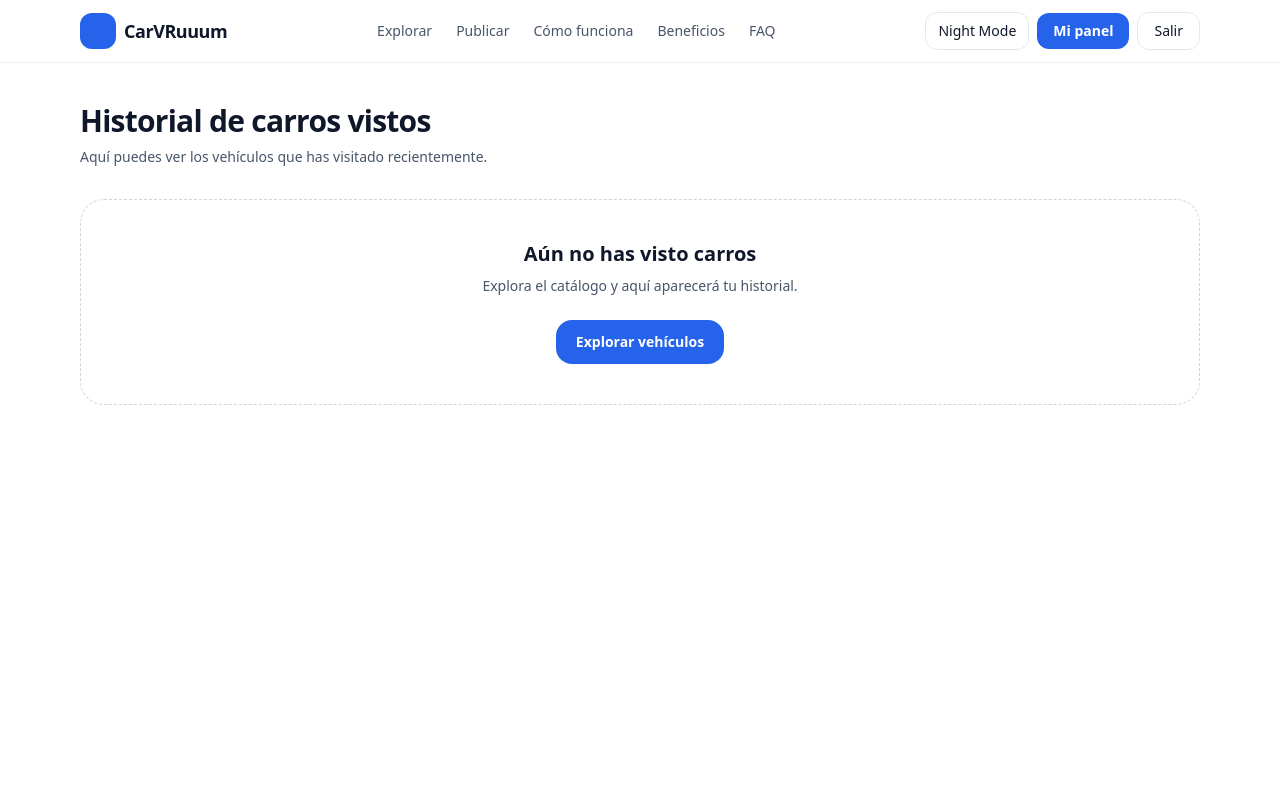
After one commit to SimonCastroV/CARVRUUM, a Django app: page /cars/history/ in a window 1280 px wide. The commit adds this page. Run offline with Django 5.2, Linux system fonts and the light colour scheme; a user stored in the database is signed in; data comes from the database, SQL or seed files in the repository; both versions use the stored data as it was after the commit; some libraries are stand-ins or nearby versions.

Commit message:
added history of viewed vehicles

```diff
--- a/account/templates/account/profile.html
+++ b/account/templates/account/profile.html
@@ -53,6 +53,8 @@
         <p class="text-sm text-slate-500">Favoritos</p>
         <p class="mt-2 text-3xl font-bold">{{ my_favorites_count }}</p>
       </div>
+
+      <a href="{% url 'cars:viewed_history' %}">Historial</a>
     </div>
   </div>
 </section>
--- /dev/null
+++ b/cars/templates/cars/history.html
@@ -0,0 +1,60 @@
+{% extends "base.html" %}
+{% block title %}Historial de visualización | CarVRuuum{% endblock %}
+
+{% block content %}
+<section class="mx-auto max-w-6xl px-4 py-10">
+  <div class="flex items-center justify-between gap-4">
+    <div>
+      <h1 class="text-3xl font-bold tracking-tight">Historial de carros vistos</h1>
+      <p class="mt-2 text-sm text-slate-600 dark:text-slate-300">
+        Aquí puedes ver los vehículos que has visitado recientemente.
+      </p>
+    </div>
+  </div>
+
+  {% if history %}
+    <div class="mt-8 grid gap-4 md:grid-cols-2 xl:grid-cols-3">
+      {% for item in history %}
+        <article class="rounded-3xl border border-slate-200 bg-white p-6 shadow-sm transition hover:-translate-y-1 hover:shadow-md dark:border-slate-800 dark:bg-slate-900">
+          <div class="flex items-start justify-between gap-3">
+            <div>
+              <h2 class="text-lg font-bold text-slate-900 dark:text-white">
+                {{ item.car.brand }} {{ item.car.model }}
+              </h2>
+              <p class="mt-1 text-sm text-slate-600 dark:text-slate-300">
+                {{ item.car.city }}
+              </p>
+            </div>
+
+            <span class="rounded-full bg-blue-50 px-3 py-1 text-xs font-semibold text-blue-700 dark:bg-blue-950/40 dark:text-blue-300">
+              Visto {{ item.times_viewed }} {% if item.times_viewed == 1 %}vez{% else %}veces{% endif %}
+            </span>
+          </div>
+
+          <div class="mt-4 space-y-2 text-sm text-slate-600 dark:text-slate-300">
+            <p><span class="font-semibold text-slate-900 dark:text-white">Precio:</span> ${{ item.car.price }}</p>
+            <p><span class="font-semibold text-slate-900 dark:text-white">Última visita:</span> {{ item.last_viewed_at|date:"d/m/Y H:i" }}</p>
+          </div>
+
+          <div class="mt-6">
+            <a href="{% url 'cars:car_detail' item.car.pk %}"
+               class="inline-flex rounded-2xl bg-blue-600 px-4 py-3 text-sm font-semibold text-white hover:bg-blue-700">
+              Ver vehículo
+            </a>
+          </div>
+        </article>
+      {% endfor %}
+    </div>
+  {% else %}
+    <div class="mt-8 rounded-3xl border border-dashed border-slate-300 p-10 text-center dark:border-slate-700">
+      <h2 class="text-xl font-bold">Aún no has visto carros</h2>
+      <p class="mt-2 text-sm text-slate-600 dark:text-slate-300">
+        Explora el catálogo y aquí aparecerá tu historial.
+      </p>
+      <a href="/cars/" class="mt-6 inline-flex rounded-2xl bg-blue-600 px-5 py-3 text-sm font-semibold text-white hover:bg-blue-700">
+        Explorar vehículos
+      </a>
+    </div>
+  {% endif %}
+</section>
+{% endblock %}
--- a/cars/urls.py
+++ b/cars/urls.py
@@ -11,4 +11,5 @@ urlpatterns = [
     path("<int:car_id>/delete/", views.car_delete, name="car_delete"),
     path("<int:car_id>/favorite/", views.toggle_favorite, name="toggle_favorite"),
     path("favorites/", views.my_favorites, name="my_favorites"),
+    path("history/", views.viewed_history, name="viewed_history"),
 ]
--- a/cars/views.py
+++ b/cars/views.py
@@ -5,9 +5,9 @@ from django.db import transaction
 from django.db.models import Q
 from django.http import HttpResponseNotAllowed
 from django.shortcuts import render, redirect, get_object_or_404
-
+from django.utils import timezone
+from .models import Car, CarImage, Favorite, CarViewHistory
 from .forms import CarForm
-from .models import Car, CarImage, Favorite
 
 
 def _normalize_phone_to_wa(phone: str) -> str | None:
@@ -95,6 +95,22 @@ def car_detail(request, car_id: int):
         is_active=True,
     )
 
+    # Guardar historial de visualización
+    if request.user.is_authenticated:
+        history, created = CarViewHistory.objects.get_or_create(
+            user=request.user,
+            car=car,
+            defaults={
+                "last_viewed_at": timezone.now(),
+                "times_viewed": 1,
+            }
+        )
+
+        if not created:
+            history.last_viewed_at = timezone.now()
+            history.times_viewed += 1
+            history.save(update_fields=["last_viewed_at", "times_viewed"])
+
     is_favorite = False
     if request.user.is_authenticated:
         is_favorite = Favorite.objects.filter(user=request.user, car=car).exists()
@@ -114,6 +130,18 @@ def car_detail(request, car_id: int):
         "seller_phone": seller_phone,
     })
 
+from django.contrib.auth.decorators import login_required
+
+@login_required
+def viewed_history(request):
+    history = CarViewHistory.objects.filter(
+        user=request.user,
+        car__is_active=True
+    ).select_related("car")
+
+    return render(request, "cars/history.html", {
+        "history": history
+    })
 
 @login_required
 def toggle_favorite(request, car_id: int):
```
Also changed, not shown: cars/models.py (+19 -0 lines), cars/migrations/0003_carviewhistory.py (added), db.sqlite3, 2 other files.
